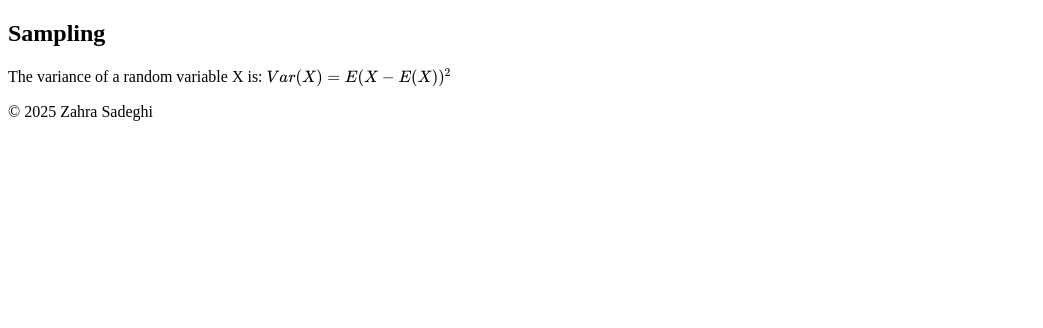
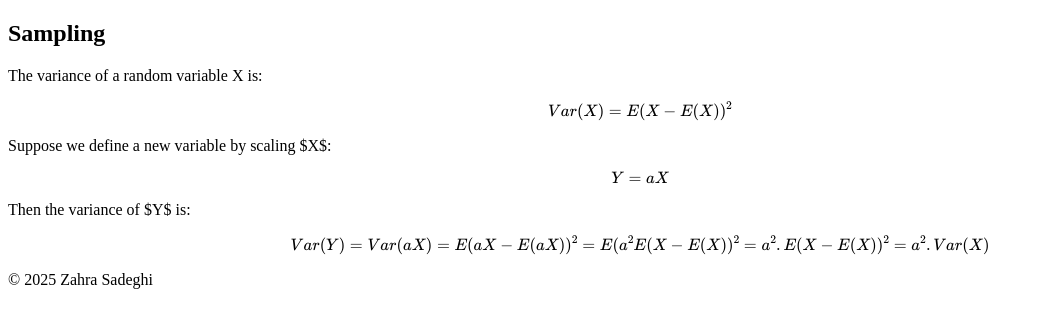
Before and after one commit to zahsa/zahsa.github.io, a Jekyll site: the page built from notes/sm.md, in a window 1280 px wide. Shown: the top 328 px of the page, without its empty margins (0-1043 px from the left). Built offline with Jekyll 4.4.1, drawn with Linux system fonts in a browser that asks for light colours; our own code applies the rules of GitHub Pages for plain Markdown files; formulas are drawn with MathJax 3.

Commit message:
Update sm.md

```diff
--- a/notes/sm.md
+++ b/notes/sm.md
@@ -1,3 +1,23 @@
 ## Sampling
 The variance of a random variable X is:
-$$ Var(X) = E(X-E(X))^{2} $$
+
+$$
+Var(X) = E(X-E(X))^{2}
+$$
+
+
+Suppose we define a new variable by scaling $X$:
+
+$$
+Y = aX
+$$
+
+Then the variance of $Y$ is:
+
+$$
+Var(Y) = Var(aX) \\
+= E(aX-E(aX))^{2} \\
+= E(a^{2}E(X-E(X))^{2} \\
+= a^{2}.E(X-E(X))^{2} \\
+= a^{2}.Var(X)
+$$
```
